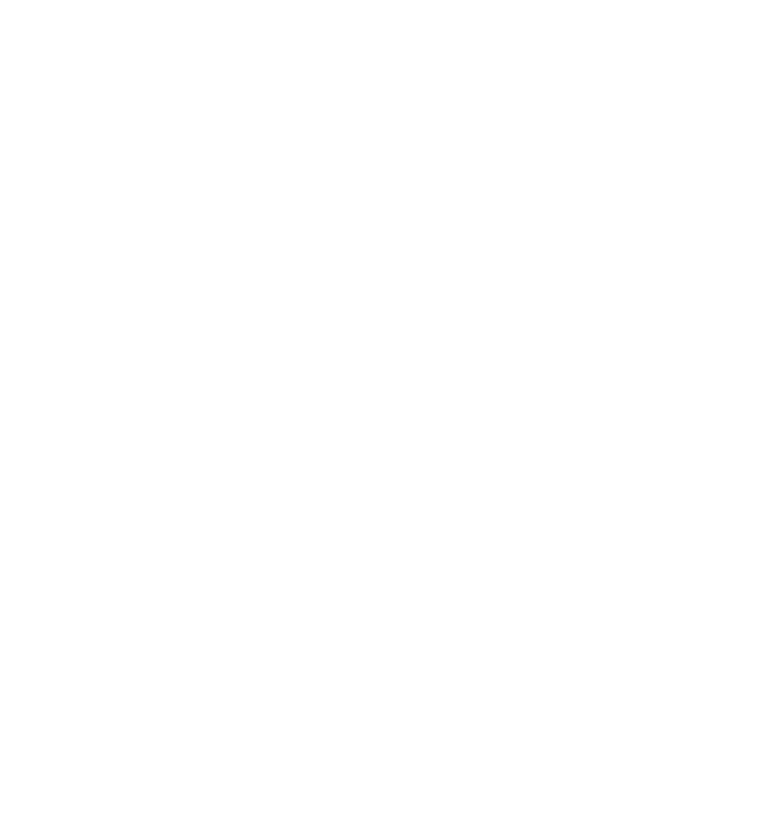
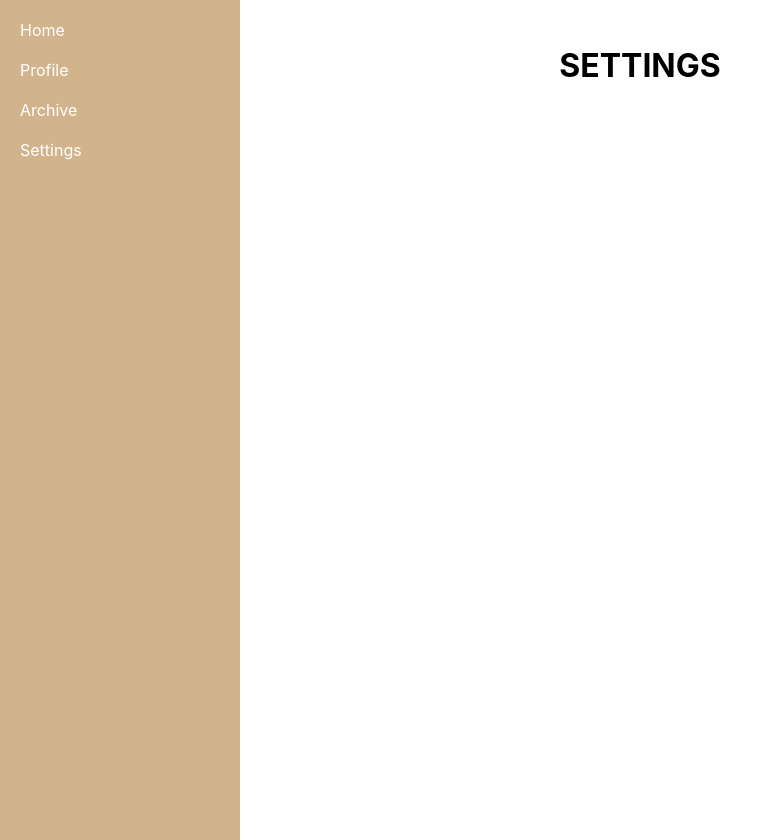
Before and after one commit to mohammedmASC6/Local, a React (Create React App) app: page /settings in a window 1280 px wide. Shown: the whole page, without its empty margins (0-762 px from the left). Before the commit the page ends 800 px from the top, so only its background shows below. Built offline with nearby package versions, Linux system fonts and the light colour scheme.

Commit message:
sidebar applied to all necessary pages

```diff
--- a/src/App.js
+++ b/src/App.js
@@ -26,9 +26,9 @@ function App() {
         <Route path="/signup" element={<Signup />} />
         <Route path="/login" element={<Login />} />
         <Route path="/home" element={<Home />} />
-        <Route path="/profile" component={<Profile/>} />
-        <Route path="/archive" component={<Archive/>} />
-        <Route path="/settings" component={<Settings/>} />
+        <Route path="/profile" element={<Profile/>} />
+        <Route path="/archive" element={<Archive/>} />
+        <Route path="/settings" element={<Settings/>} />
       </Routes>
     </Router>
   );
--- a/src/components/Archive.js
+++ b/src/components/Archive.js
@@ -0,0 +1,14 @@
+// Home.js
+import React from 'react';
+import Layout from './Layout';
+
+const Archive = () => (
+  <Layout>
+    <div>
+      {/* Home content goes here */}
+      <h1>ARCHIVE</h1>
+    </div>
+  </Layout>
+);
+
+export default Archive;
--- a/src/components/Home.js
+++ b/src/components/Home.js
@@ -7,7 +7,7 @@ const Home = () => (
   <div className="home-container">
     <Sidebar />
     <div className="content">
-      <h2>HOME</h2>
+      <h2>HOME PAGE</h2>
       {/* Your home page content goes here */}
     </div>
   </div>
--- /dev/null
+++ b/src/components/Layout.js
@@ -0,0 +1,12 @@
+// Layout.js
+import React from 'react';
+import Sidebar from './Sidebar';
+
+const Layout = ({ children }) => (
+  <div className="container">
+    <Sidebar />
+    <div className="content">{children}</div>
+  </div>
+);
+
+export default Layout;
--- a/src/components/Profile.js
+++ b/src/components/Profile.js
@@ -1,13 +1,12 @@
 // src/components/Home.js
 import React from 'react';
 import Sidebar from './Sidebar';
-import './Sidebar.css'; // Import the CSS file
 
 const Profile = () => (
   <div className="home-container">
     <Sidebar />
     <div className="content">
-      <h2>HOME</h2>
+      <h2>PROFILE</h2>
       {/* Your home page content goes here */}
     </div>
   </div>
--- a/src/components/Settings.js
+++ b/src/components/Settings.js
@@ -0,0 +1,14 @@
+// Home.js
+import React from 'react';
+import Layout from './Layout';
+
+const Settings = () => (
+  <Layout>
+    <div>
+      {/* Home content goes here */}
+      <h1>SETTINGS</h1>
+    </div>
+  </Layout>
+);
+
+export default Settings;
```
